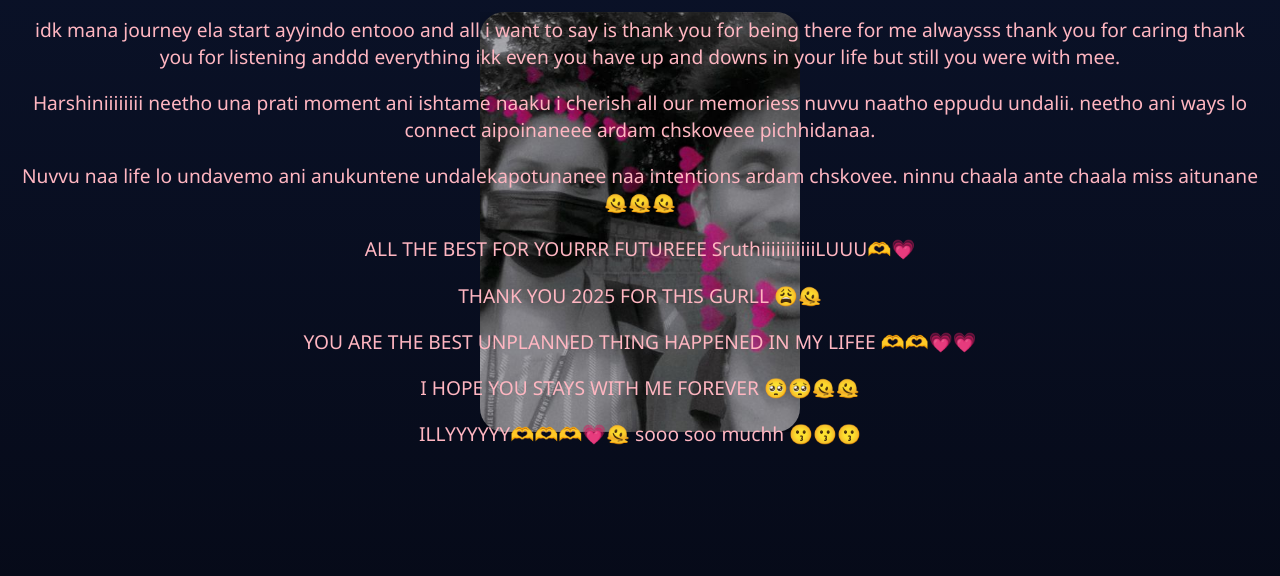
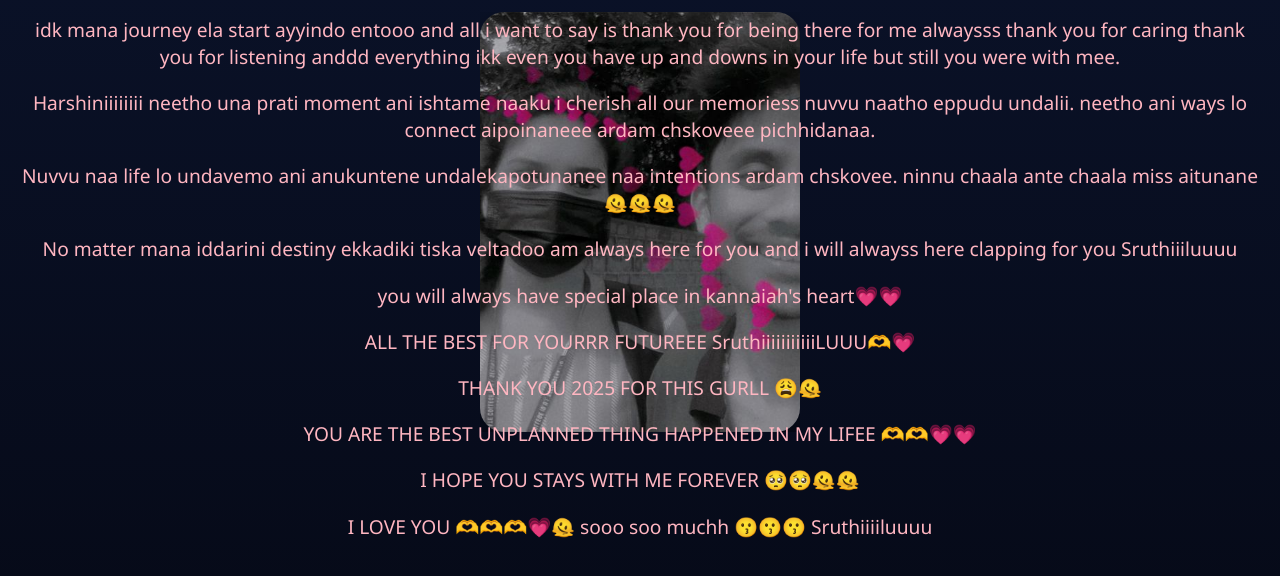
Before and after one commit to Veerendrapal24/newyear, a plain HTML site: page next.html in a window 1280 px wide. Shown: the part 178-754 px from the top of the page. Drawn offline with Linux system fonts and the light colour scheme.

```diff
--- a/next.html
+++ b/next.html
@@ -111,11 +111,13 @@ nuvvu naatho eppudu undalii.
 neetho ani ways lo connect aipoinaneee ardam chskoveee pichhidanaa.</p>
 <p>Nuvvu naa life lo undavemo ani anukuntene undalekapotunanee naa intentions ardam chskovee.
 ninnu chaala ante chaala miss aitunane 🫠🫠🫠</p>
+<p>No matter mana iddarini destiny ekkadiki tiska veltadoo am always here for you and i will alwayss here clapping for you Sruthiiiluuuu</p>
+<p>you will always have special place in kannaiah's heart💗💗</p>
 <p>ALL THE BEST FOR YOURRR FUTUREEE SruthiiiiiiiiiiiLUUU🫶💗</p>
 <p>THANK YOU 2025 FOR THIS GURLL 😩🫠</p>
 <p>YOU ARE THE BEST UNPLANNED THING HAPPENED IN MY LIFEE 🫶🫶💗💗 </p>
 <p>I HOPE YOU STAYS WITH ME FOREVER 🥺🥺🫠🫠</p>
-<p>ILLYYYYYY🫶🫶🫶💗🫠 sooo soo muchh 😗😗😗</p>
+<p>I LOVE YOU 🫶🫶🫶💗🫠 sooo soo muchh 😗😗😗 Sruthiiiiluuuu</p>
 </div>
 
 <!-- 📸 SLIDESHOW -->
```
